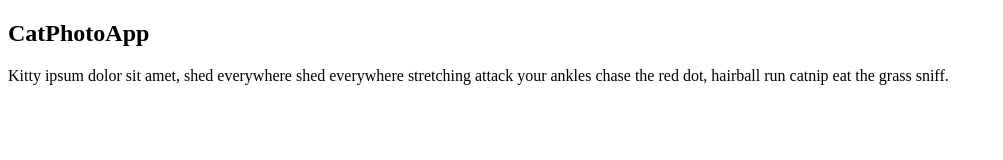
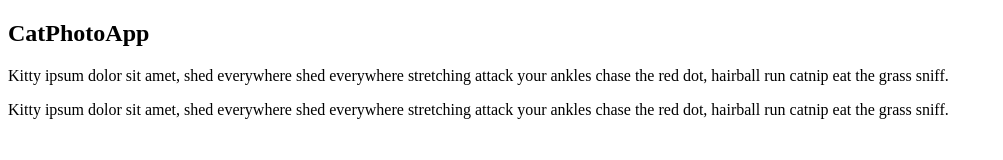
Before and after one commit to opajkovic/Repo04, a website: page ex11/src/index.html in a window 1280 px wide. Shown: the whole page, without its empty margins (0-1003 px from the left). Drawn offline with Linux system fonts and the light colour scheme.

Commit message:
Update index.html

```diff
--- a/ex11/src/index.html
+++ b/ex11/src/index.html
@@ -11,5 +11,8 @@
     <p>Kitty ipsum dolor sit amet, shed everywhere shed everywhere stretching
         attack your ankles chase the red dot, hairball run catnip eat the grass
         sniff. </p>
+    <p>Kitty ipsum dolor sit amet, shed everywhere shed everywhere stretching
+        attack your ankles chase the red dot, hairball run catnip eat the grass
+        sniff. </p>
 </body>
 </html>
```
